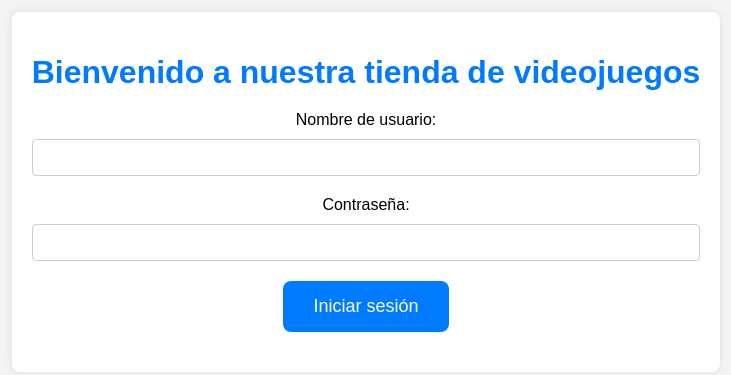
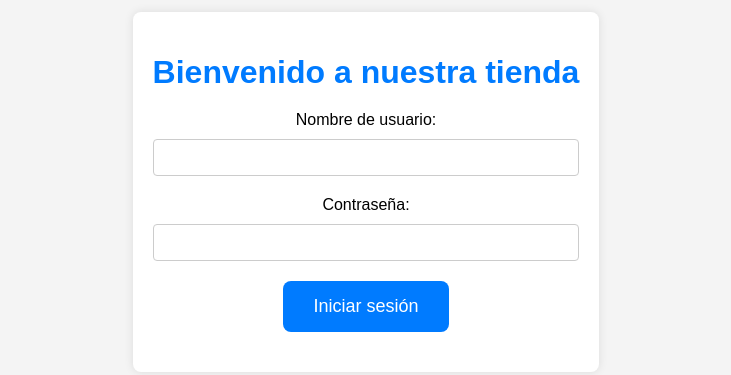
Before and after one commit to 2701ale/examen2, a plain HTML site: page inicio.html in a window 1280 px wide. Shown: the part 208-583 px from the top of the page, without its empty margins (274-1005 px from the left). Drawn offline with Linux system fonts and the light colour scheme.

Commit message:
Update inicio.html

```diff
--- a/inicio.html
+++ b/inicio.html
@@ -62,7 +62,7 @@
 </head>
 <body>
     <div class="container">
-        <h1>Bienvenido a nuestra tienda de videojuegos</h1>
+        <h1>Bienvenido a nuestra tienda</h1>
         <form id="login-form">
             <label for="username">Nombre de usuario:</label>
             <input type="text" id="username" name="username" required>
```
